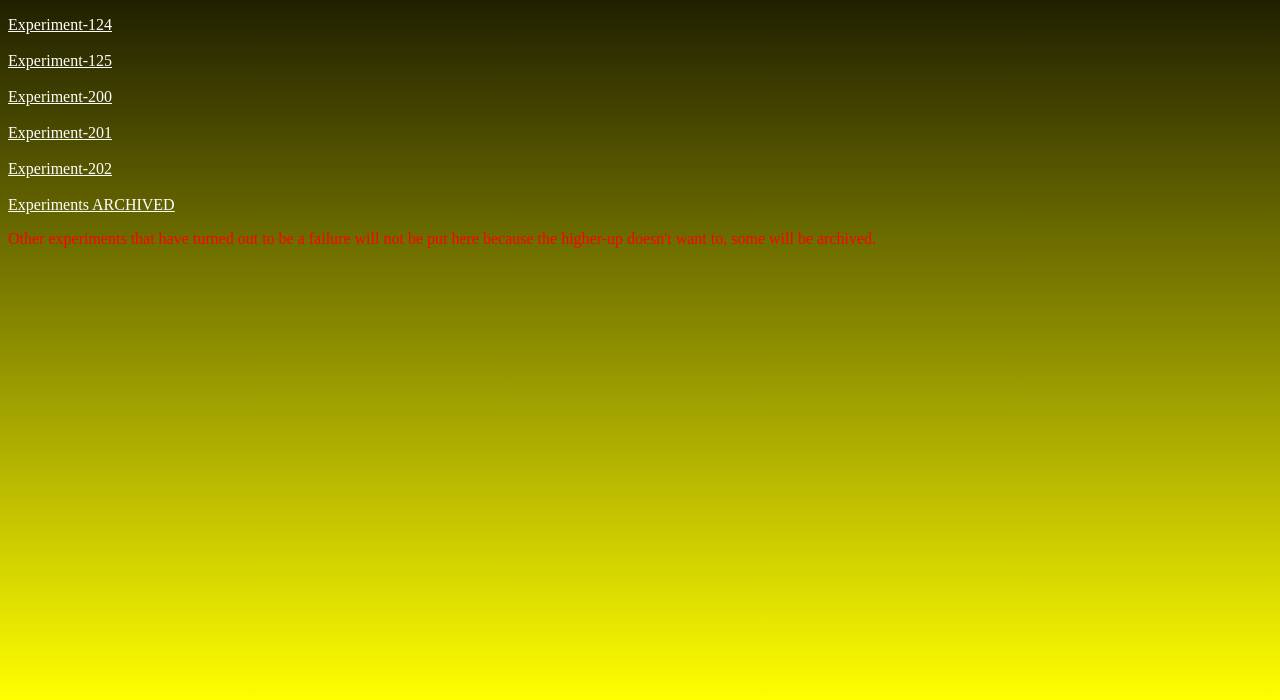
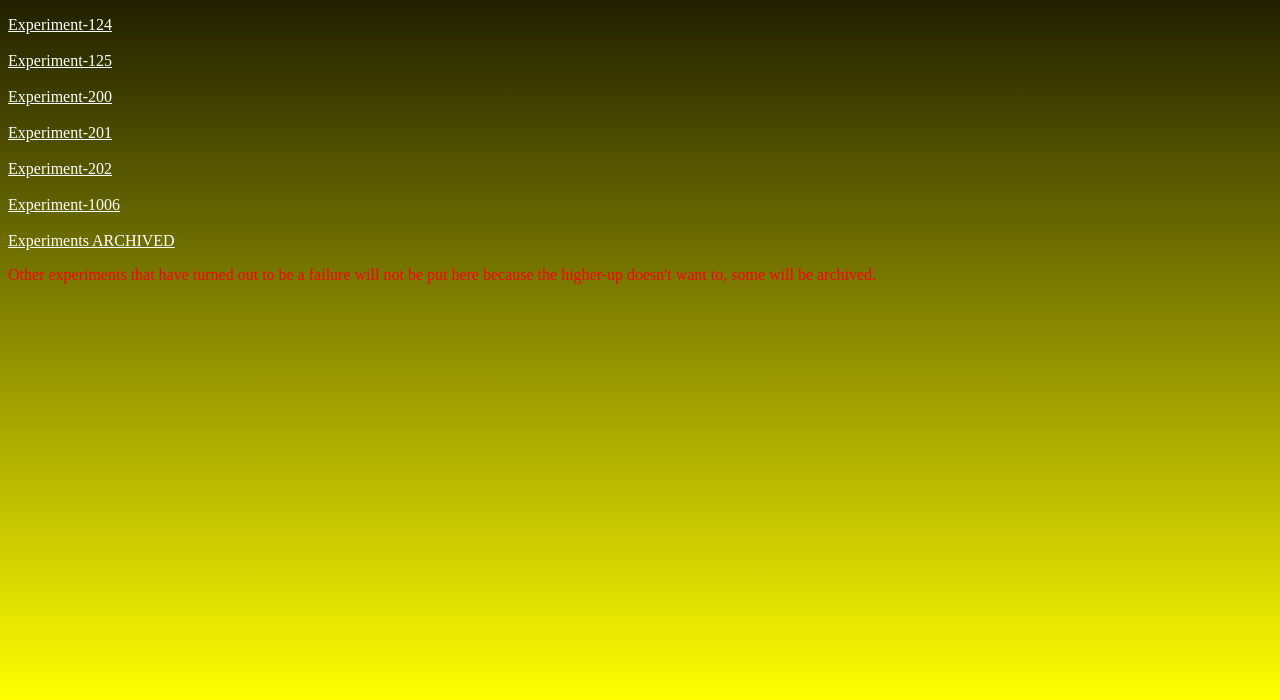
Before and after one commit to ptitomboss/Foundation-5924, a plain HTML site: page experiments.html in a window 1280 px wide. Shown: the part 100-800 px from the top of the page. Drawn offline with Linux system fonts and the light colour scheme.

Commit message:
added an easter egg

```diff
--- a/experiments.html
+++ b/experiments.html
@@ -28,6 +28,9 @@
         <a href="errors pages/Fake_error.html" class="white">Experiment-202</a>
         <br>
         <br>
+        <a href="errors pages/Fake_error.html" class="white">Experiment-1006</a>
+        <br>
+        <br>
         <a href="experiments/experiments-ARCHIVED.html" class="white">Experiments ARCHIVED</a>
         <br>
         <p style="color: red;">Other experiments that have turned out to be a failure will not be put here because the higher-up doesn't want to, some will be archived.</p>
```
